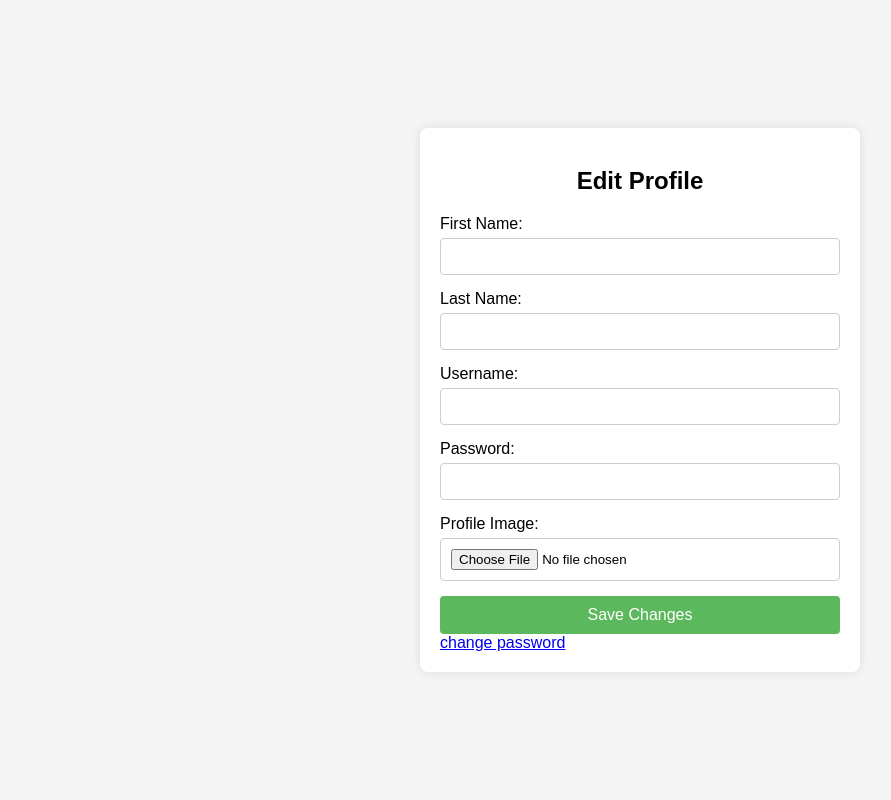
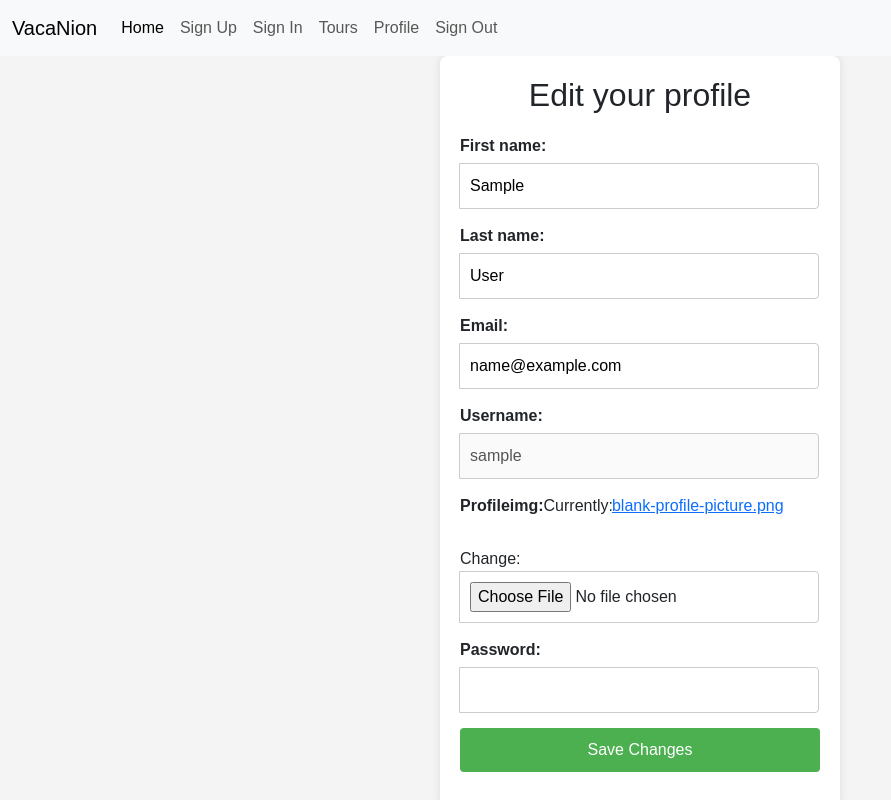
Before and after one commit to rifat-mukul/VacaNion, a Django app: page /profile/ in a window 1280 px wide. Shown: the whole page, without its empty margins (0-891 px from the left). Run offline with Django 5.2, Linux system fonts and the light colour scheme; the visitor is signed in with stand-in values (Sample User, id 1).

Commit message:
feat: profile edit+book

```diff
--- /dev/null
+++ b/core/forms.py
@@ -0,0 +1,14 @@
+from django.forms import ModelForm, TextInput, CharField, PasswordInput
+from .models import CustomUser
+
+class ProfileForm(ModelForm):
+    confirm_password = PasswordInput()
+
+    class Meta:
+        model = CustomUser
+        fields = ['first_name','last_name','email','username','profileimg','password']
+
+        widgets = {
+            'username' : TextInput(attrs={"disabled":"True"}),
+            'password' : PasswordInput(),
+        }
--- a/core/views.py
+++ b/core/views.py
@@ -2,7 +2,9 @@
 from .models import CustomUser, Hotel, Booked
 from django.contrib import messages
 from django.contrib.auth import login,get_user_model,authenticate
+from django.contrib.auth.hashers import check_password
 from django.contrib.auth.decorators import login_required
+from .forms import ProfileForm
 from django.db.models import Q
 import datetime as dt
 
@@ -163,17 +165,35 @@
     request.session.flush()
     return redirect(signin)
 
+
 @login_required(login_url='signin')
 def profile(request):
+    errors = {}
+    user = request.user
+
     if request.method == "POST":
-        fname = request.POST["first-name"]
-        lname = request.POST["last-name"]
-        username = request.POST["username"]
-        password = request.POST["password"]
+        updated_data = request.POST.copy()
+        updated_data.update({'username': user.username})
+        form = ProfileForm(updated_data,request.FILES,instance=user)
 
+        last_pass = request.user.password
+        if not form.is_valid():
+            errors = {key:value[0] for key,value in form.errors.items()}
+        elif not check_password(form.cleaned_data['password'],last_pass):
+            errors = {'password': 'did not match'}
+        else:
+            usr = form.save()
+            usr.set_password(form.cleaned_data['password'])
+            usr.save()
+            return redirect(signin)
+    form = ProfileForm(instance=user,initial={"password":""})
 
+    context = {
+        'form': form,
+        'messages': errors
+    }
 
-    return render(request,'profile.html')
+    return render(request,'profile.html',context)
 
 
 def changepass(request):
--- /dev/null
+++ b/templates/baseform.html
@@ -0,0 +1,41 @@
+{% load static %}
+<!DOCTYPE html>
+<html lang="en">
+  <head>
+      <meta charset="UTF-8">
+      <meta name="viewport" content="width=device-width, initial-scale=1.0">
+      <title>{% block title %}VacaNion{% endblock %}</title>
+      <link href="https://cdn.jsdelivr.net/npm/bootstrap@5.3.0-alpha3/dist/css/bootstrap.min.css" rel="stylesheet">
+      <link rel="stylesheet" href="{% static 'css/main.css' %}">
+      <style>
+          .navbar-custom {
+              justify-content: center;
+          }
+      </style>
+  </head>
+  <body>
+    {% include 'navbar.html' %}
+
+    <div class="container">
+        <style>
+            h5{
+                color: red;
+            }
+        </style>
+      <div class="signin-form">
+        <h2>{% block header %}{% endblock %}</h2>
+        {% for title,message in messages.items %}
+        <h5>{{title}}: {{message}}</h5>
+        {% endfor %}
+        <form action="" method="POST" enctype="multipart/form-data">
+          {% block content %}
+
+          {% endblock %}
+        </form>
+        <div>
+          {% block footer %}{% endblock %}
+        </div>
+      </div>
+    </div>
+  </body>
+</html>
--- a/templates/navbar.html
+++ b/templates/navbar.html
@@ -1,28 +1,19 @@
-<!DOCTYPE html>
-<html lang="en">
-<head>
-    <meta charset="UTF-8">
-    <meta name="viewport" content="width=device-width, initial-scale=1.0">
-    <title>Navbar</title>
-</head>
-<body>
 
-    <nav class="navbar navbar-expand-lg bg-body-tertiary">
-        <div class="container-fluid">
-        <a class="navbar-brand" href="#">Navbar</a>
+<nav class="navbar navbar-expand-lg bg-body-tertiary navbar-custom">
+    <div class="container-fluid">
+        <a class="navbar-brand" href="{% url 'index' %}">VacaNion</a>
         <button class="navbar-toggler" type="button" data-bs-toggle="collapse" data-bs-target="#navbarNavAltMarkup" aria-controls="navbarNavAltMarkup" aria-expanded="false" aria-label="Toggle navigation">
             <span class="navbar-toggler-icon"></span>
         </button>
         <div class="collapse navbar-collapse" id="navbarNavAltMarkup">
             <div class="navbar-nav">
-            <a class="nav-link active" aria-current="page" href="{% url 'home' %}">Home</a>
-            <a class="nav-link" href="{% url 'features' %}">Features</a>
-            <a class="nav-link" href="{% url 'pricing' %}">Pricing</a>
-            <a class="nav-link disabled" aria-disabled="true">Disabled</a>
+                <a class="nav-link active" aria-current="page" href="{% url 'index' %}">Home</a>
+                <a class="nav-link" href="{% url 'signup' %}">Sign Up</a>
+                <a class="nav-link" href="{% url 'signin' %}">Sign In</a>
+                <a class="nav-link" href="{% url 'tours' %}">Tours</a>
+                <a class="nav-link" href="{% url 'profile' %}">Profile</a>
+                <a class="nav-link" href="{% url 'signout' %}">Sign Out</a>
             </div>
         </div>
-        </div>
-    </nav>
-
-</body>
-</html>
+    </div>
+</nav>
--- a/templates/profile.html
+++ b/templates/profile.html
@@ -1,43 +1,17 @@
-{% load static %}
-<!DOCTYPE html>
-<html lang="en">
-<head>
-    <meta charset="UTF-8">
-    <meta name="viewport" content="width=device-width, initial-scale=1.0">
-    <title>Edit Profile</title>
-    <link rel="stylesheet" href="{% static 'css/profile.css' %}">
-    <link rel="stylesheet" href="{% static 'css/profile.js' %}">
-</head>
-<body>
-    <div class="container">
-        <h2>Edit Profile</h2>
-        <form id="edit-profile-form" enctype="multipart/form-data">
-            <div class="form-group">
-                <label for="first-name">First Name:</label>
-                <input type="text" id="first-name" name="first-name" required>
-            </div>
-            <div class="form-group">
-                <label for="last-name">Last Name:</label>
-                <input type="text" id="last-name" name="last-name" required>
-            </div>
-            <div class="form-group">
-                <label for="username">Username:</label>
-                <input type="text" id="username" name="username" required>
-            </div>
-            <div class="form-group">
-                <label for="password">Password:</label>
-                <input type="password" id="password" name="password" required>
-            </div>
-            <div class="form-group">
-                <label for="profile-image">Profile Image:</label>
-                <input type="file" id="profile-image" name="profile-image">
-            </div>
-            <button type="submit">Save Changes</button>
-        </form>
-        <div>
-            <a href="changepass">change password</a>
-        </div>
-    </div>
-    <script src="script.js"></script>
-</body>
-</html>
+<div class="fixed-top">
+	{% extends 'baseform.html' %}
+</div>
+{% block title %} Edit Profile {% endblock %}
+
+{% block header %} Edit your profile {% endblock %}
+
+{% block content %}
+{% csrf_token %}
+{% for field in form %}
+<div class="input-group">
+    {{field.label_tag}}
+    {{field}}
+</div>
+{% endfor %}
+<button type="submit">Save Changes</button>
+{% endblock %}
--- a/templates/tours.html
+++ b/templates/tours.html
@@ -36,7 +36,7 @@
                     <td>{{ tour.name }}</td>
                     <td>${{ tour.price }}</td>
                     <td>{{ tour.rating }}</td>
-                    <td><button type="button" class="btn btn-outline-success">Book</button></td>
+                    <td><a href="{% url 'book' tour.name %}" type="button" class="btn btn-outline-success">Book</a></td>
                 </tr>
                 {% endfor %}
             {% else %}
```
Also changed, not shown: templates/base.html (+1 -19 lines), 1 other file.
